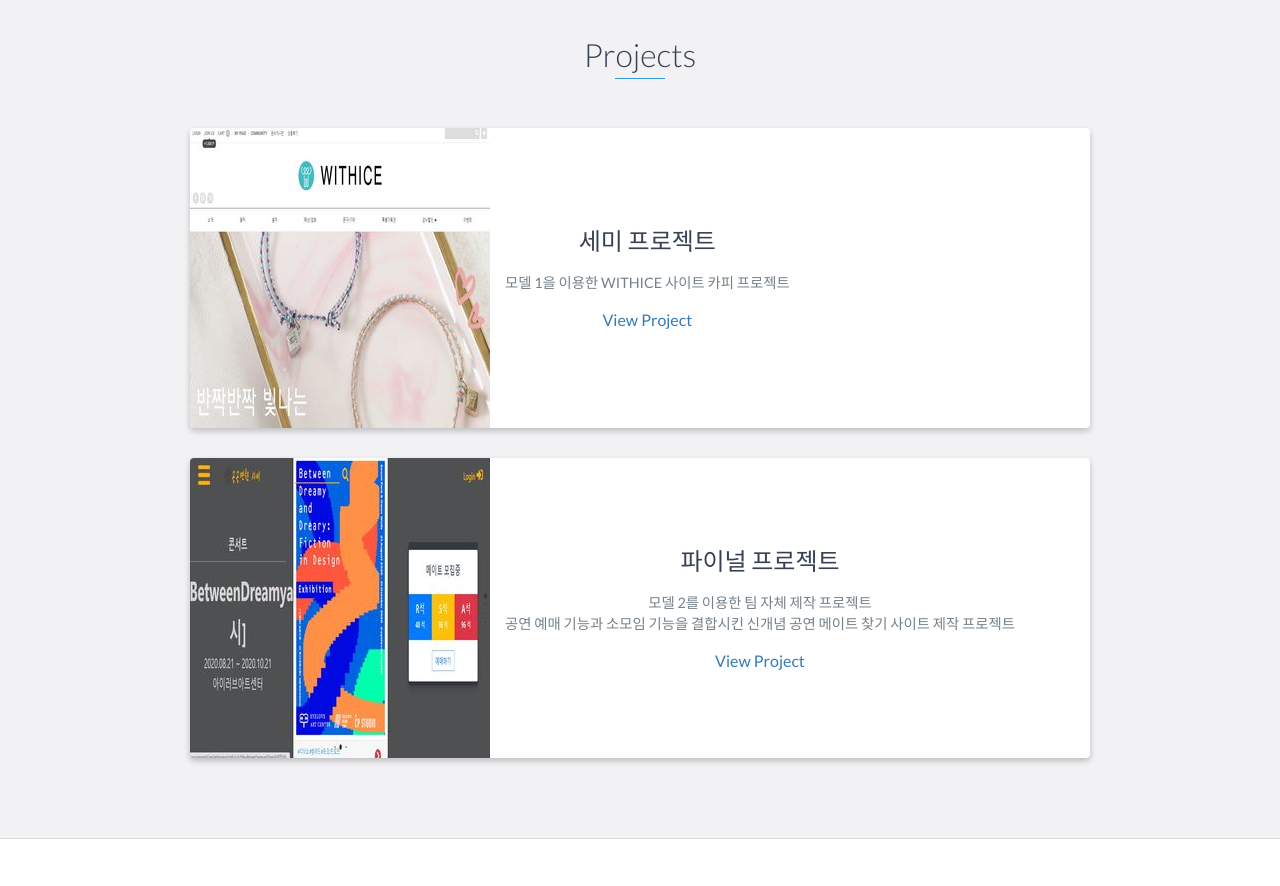
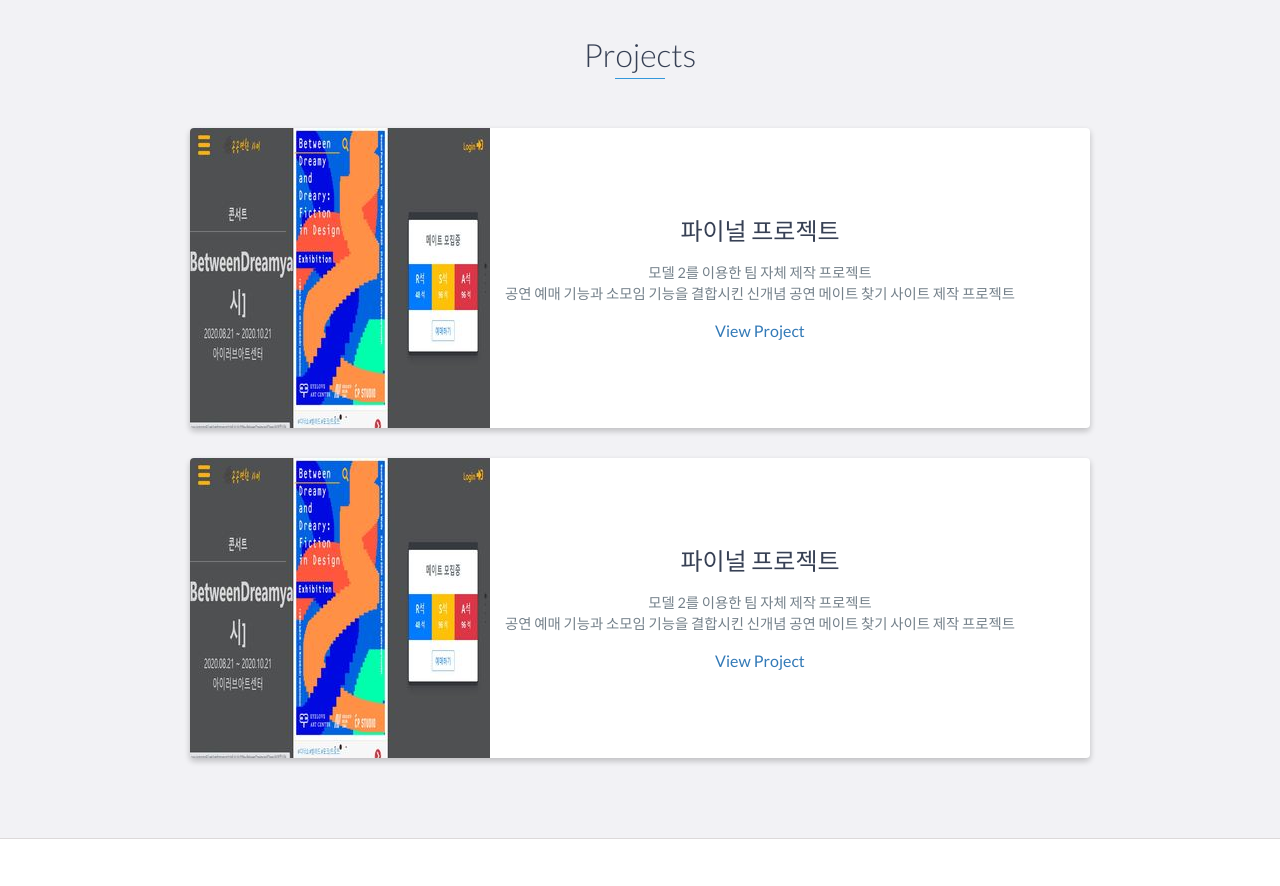
Before and after one commit to Wonmeeyeon/Wonmeeyeon.github.io, a website: page index.html in a window 1280 px wide. Shown: the part 2380-3266 px from the top of the page. Drawn offline with nearby package versions, Linux system fonts and the light colour scheme.

Commit message:
Update index.html

```diff
--- a/index.html
+++ b/index.html
@@ -160,13 +160,14 @@
             <div class="row">
               <div class="project shadow-large">
                   <div class="project-image">
-                        <img src="images/with.JPG" />
+                      <img src="images/gongsa.JPG" />
                   </div>
                   <!-- End .project-image -->
                   <div class="project-info">
-                        <h3>세미 프로젝트</h3>
+                      <h3>파이널 프로젝트</h3>
                       <p>
-                          모델 1을 이용한 WITHICE 사이트 카피 프로젝트
+                        모델 2를 이용한 팀 자체 제작 프로젝트 </br>
+                        공연 예매 기능과 소모임 기능을 결합시킨 신개념 공연 메이트 찾기 사이트 제작 프로젝트
                       </p>
                         <a href="https://github.com/Wonmeeyeon/JHTA/tree/master/web_workspace/withice" target="_blank">View Project</a>
                     </div>
```
Lines whose indentation alone changed are shown as unchanged.
